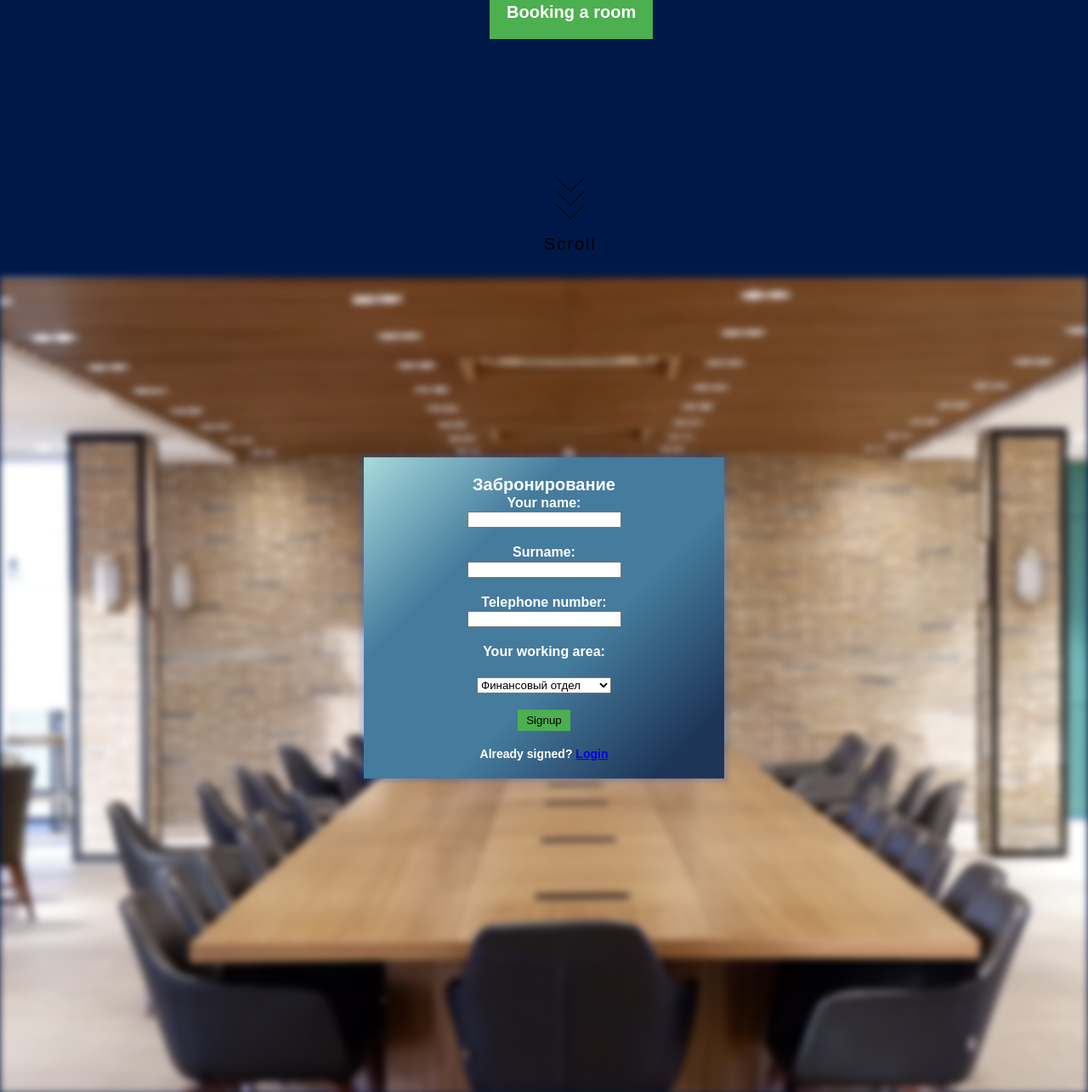
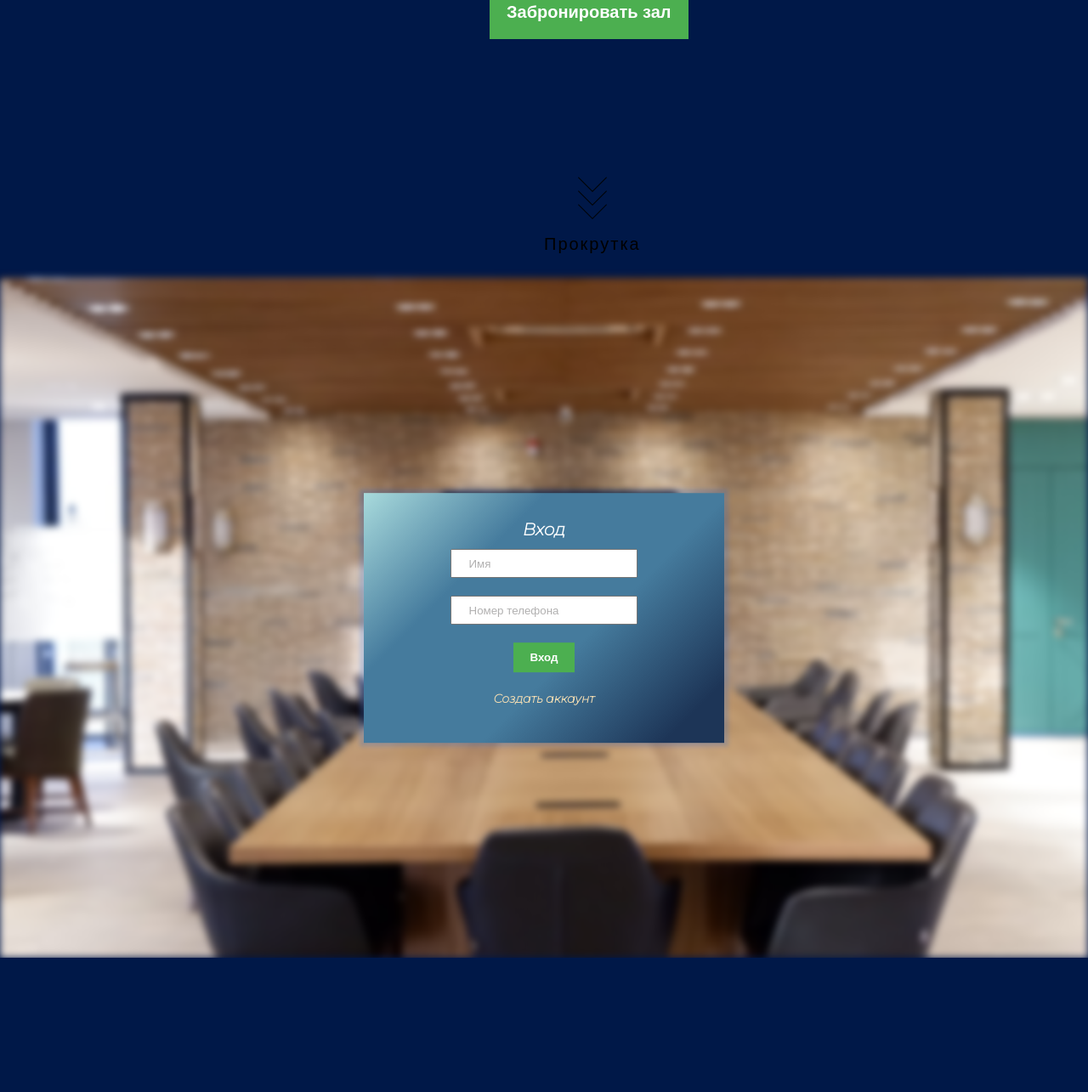
Before and after one commit to NKhalilov/booking, a plain HTML site: page index.html in a window 1280 px wide. Shown: the part 473-1758 px from the top of the page at 85% size. After the commit the page ends 1600 px from the top, so only its background shows below. Drawn offline with nearby package versions, Linux system fonts and the light colour scheme; some packages are replaced by stand-ins of ours; a script that the page names is missing.

Commit message:
swapping forms, some minor changes in design and font

```diff
--- a/app.js
+++ b/app.js
@@ -1,32 +1,20 @@
 $(".calendar").hide();
-$(".login").hide();
-// $("form").click(".btn-sign", function (e) {
-//     e.preventDefault(); //To not refresh the page
-//     $("#reg-form").remove(); //Remove the form
-//     $(".calendar").show();
-// });
-// $("a").click(".href", function (ev) {
-//     ev.preventDefault();
-//     $("#reg-form").remove();
-//     $(".login").show();
-
-// });
-
-
+$("#reg-form").hide();
     $(document).ready(function(){
       $("form a").click(function (ev) {
           ev.preventDefault();
-          if ($(this).attr("id") == "signing") {
-              $("#reg-form").hide();
-          $(".calendar").show();
-      }
-          if ($(this).attr("id") == "logining") {
-              $("#reg-form").hide();
-          $(".login").show();
+    //       if ($(this).attr("id") == "signing") {
+    //         $("#reg-form").hide();
+    //       $(".calendar").show();
+    //   }
+        if ($(this).attr("id") == "signup") {
+            $("#login-form").hide();
+            $("#reg-form").show();
+        }
+        if ($(this).attr("id") == "logining") {
+            $("#reg-form").hide();
+            $("#login-form").show();
           }
-          if ($(this).attr("id") == "signup") {
-              $("#login-form").remove();
-              $("#reg-form").show();
-          }
+
     });
 });
--- a/index.html
+++ b/index.html
@@ -5,29 +5,32 @@
     <meta http-equiv="X-UA-Compatible" content="IE=edge">
     <meta name="viewport" content="width=device-width, initial-scale=1.0">
     <link rel="stylesheet" href="style.css">
+    <link rel="preconnect" href="https://fonts.gstatic.com">
+<link href="https://fonts.googleapis.com/css2?family=Montserrat:ital,wght@1,200&display=swap" rel="stylesheet">
     <title>Scrolling page</title>
 </head>
 <body>
    <section class="sec1" id="sec1">
-       <button class="btn-primary"><a href="#sec2"> Booking a room</a></button>
+       <button class="btn-primary"><a href="#sec2">Забронировать зал</a></button>
    </section>
    <section id="sec-middle" class="demo">
-    <a href="#sec2"><span></span><span></span><span></span>Scroll</a>
+    <a href="#sec2"><span></span><span></span><span></span>Прокрутка</a>
   </section>
    <section class="sec2" id="sec2">
    </section>
     <form method="POST" action="" class="box" id="reg-form">
-        <div style="font-size: 20px; color: white">Забронирование</div>
-        <label for="user_name">Your name: </label><br>
-        <input id="text" type="text" name="user_name"><br><br>
-        <label for="text">Surname: </label><br>
-        <input id="text" type="text" name="surname"><br><br>
-        <label for="user_phone">Telephone number: </label><br>
-        <input id="text" type="tel" name="user_phone"><br><br>
-        <label for="user_job">Your working area: </label><br><br>
+        <div style="font-size: 20px; color: white" id="book">Забронирование</div>
+        <!-- <label for="user_name" > Ваше имя: </label><br> -->
+        <input id="text" type="text" name="user_name" placeholder="Имя"><br><br>
+        <!-- <label for="text">Ваше фамилия: </label><br> -->
+        <input id="text" type="text" name="surname" placeholder="Фамилия"><br><br>
+        <!-- <label for="user_phone">Номер телефона: </label><br> -->
+        <input id="text" type="tel" name="user_phone" placeholder="Номер телефона"><br><br>
+        <!-- <label for="user_job">Место работы: </label><br><br> -->
         <select name="user_job" id="text">
+        <option value="" disabled selected id="job">Место работы</option>
         <option value="finance">Финансовый отдел</option>
-        <option value="purchase">Отдел пподажи</option>
+        <option value="purchase">Отдел продажи</option>
         <option value="sale">Отдел закупки</option>
         <option value="marketing">Маркетинговый отдел</option>
         <option value="logistics">Отдел логистики</option>
@@ -35,10 +38,10 @@
         <option value="hr">HR отдел</option>
         <option value="manufacturing">Отдел производство</option>
         <option value="it">Отдел IT</option>
-        <option value="design">Дзиайнерский отдел</option>
+        <option value="design">Дизайнерский отдел</option>
         </select><br><br>
-        <a href="#calendar" id="signing"><input type="submit" class="btn-sign" value="Signup"></a><br><br>
-        <p style="font-size: 14px;">Already signed? <a href="#login" id="logining">Login</a></p>
+        <a href="#calendar" id="signing"><input type="submit" class="btn-sign" value="Зарегистироваться"></a><br><br>
+        <p style="font-size: 14px;">Зарегистированы? <a href="#login" id="logining">Вход</a></p>
         </form>
    <div class="calendar" id="calendar">
        <h1>Calendar will be here</h1>
@@ -47,13 +50,13 @@
    </div>
    <div class="login">
     <form method="POST" action="" class="box" id="login-form">
-        <div style="font-size: 20px; margin: 10px; color: white">Login</div>
+        <div style="font-size: 20px; margin: 10px; color: white">Вход</div>
 
-        <input id="text" type="text" name="user_name"><br><br>
-        <input id="text" type="password" name="password"><br><br>
-        <input id="button" type="submit" value="login"><br><br>
+        <input id="text" type="text" name="user_name" placeholder="Имя"><br><br>
+        <input id="text" type="text" name="user_phone" placeholder="Номер телефона"><br><br>
+        <input id="button" type="submit" value="Вход" class="btn-sign"><br><br>
 
-        <a href="signup.php" id="signup">Click to Signup</a><br><br>
+        <a href="signup.php" id="signup">Создать аккаунт</a><br><br>
         </form>
     </div>
 <script src="https://code.jquery.com/jquery-3.6.0.min.js" integrity="sha256-/xUj+3OJU5yExlq6GSYGSHk7tPXikynS7ogEvDej/m4=" crossorigin="anonymous"></script>
--- a/style.css
+++ b/style.css
@@ -4,14 +4,15 @@
 }
 
 body {
-    font-family: Arial, Helvetica, sans-serif;
+    font-family: 'Montserrat', sans-serif;
     background-color: #001848;
     color: white;
-    line-height: 1.2;
+    line-height: 1.3;
     height: 100vh;
     /* overflow: hidden; */
 }
 
+/*  Section 1*/
 .sec1 {
     height: 100vh;
     background: url(images/enter.jpg.heic) no-repeat center / cover;
@@ -19,8 +20,10 @@ body {
     background-attachment: fixed;
     width: 100%;
 }
+
+/* Section 2 */
 .sec2 {
-    height: 120vh;
+    height: 100vh;
     background: url(images/meeting.jpg) no-repeat fixed center / cover;
     /* background-color: white; */
     filter: blur(4px);
@@ -37,8 +40,9 @@ body {
     text-align: center;
 }
 
+/* Registration box */
 .box {
-    background: linear-gradient(135deg,#A8DADC, #457B9D 30% 60%, #1D3557 90%);
+    background:  linear-gradient(135deg,#A8DADC, #457B9D 30% 60%, #1D3557 90%);
     color: white;
     font-weight: bold;
     /* border: 1px solid #f1f1f1; */
@@ -54,6 +58,7 @@ body {
     transition-delay: 2s;
 }
 
+/*  Scroll down animation */
 .demo a {
     position: absolute;
     top: 90%;
@@ -129,10 +134,13 @@ body {
   }
 
 
+/* Sign in Button */
 .btn-sign {
     background-color: #4CAF50;
-    padding: 5px 10px;
+    padding: 10px 20px;
     border: none;
+    color: white;
+    font-weight: bold;
 }
 .btn-sign a {
     color: white;
@@ -145,6 +153,7 @@ body {
     text-decoration: underline;
 }
 
+/*  Booking button */
 .btn-primary {
   background-color: #4CAF50;
   padding: 20px 20px;
@@ -163,3 +172,39 @@ body {
   color: white;
   font-size: 20px;
 }
+
+/* Labels */
+/* label {
+  font-size: 14px;
+  font-weight: bold;
+  color: white;
+  padding-bottom: 20px;
+  padding-top: 20px;
+} */
+input {
+  padding: 2% 5%;
+}
+input::placeholder {
+  color: #b1b0b0;
+}
+select {
+  padding: 2% 6%;
+  /* color: #b1b0b0; */
+}
+
+input:focus {
+  border: 2px solid rgb(0, 153, 255);
+  outline: none;
+  box-shadow: 0 0 5px 5px rgba(0, 38, 255, 0.2);
+}
+
+#book {
+  padding-bottom: 20px;
+}
+
+#logining, #signup {
+  color: wheat;
+  text-decoration: none;
+  font-weight: bold;
+  font-size: 14px;
+}
```
